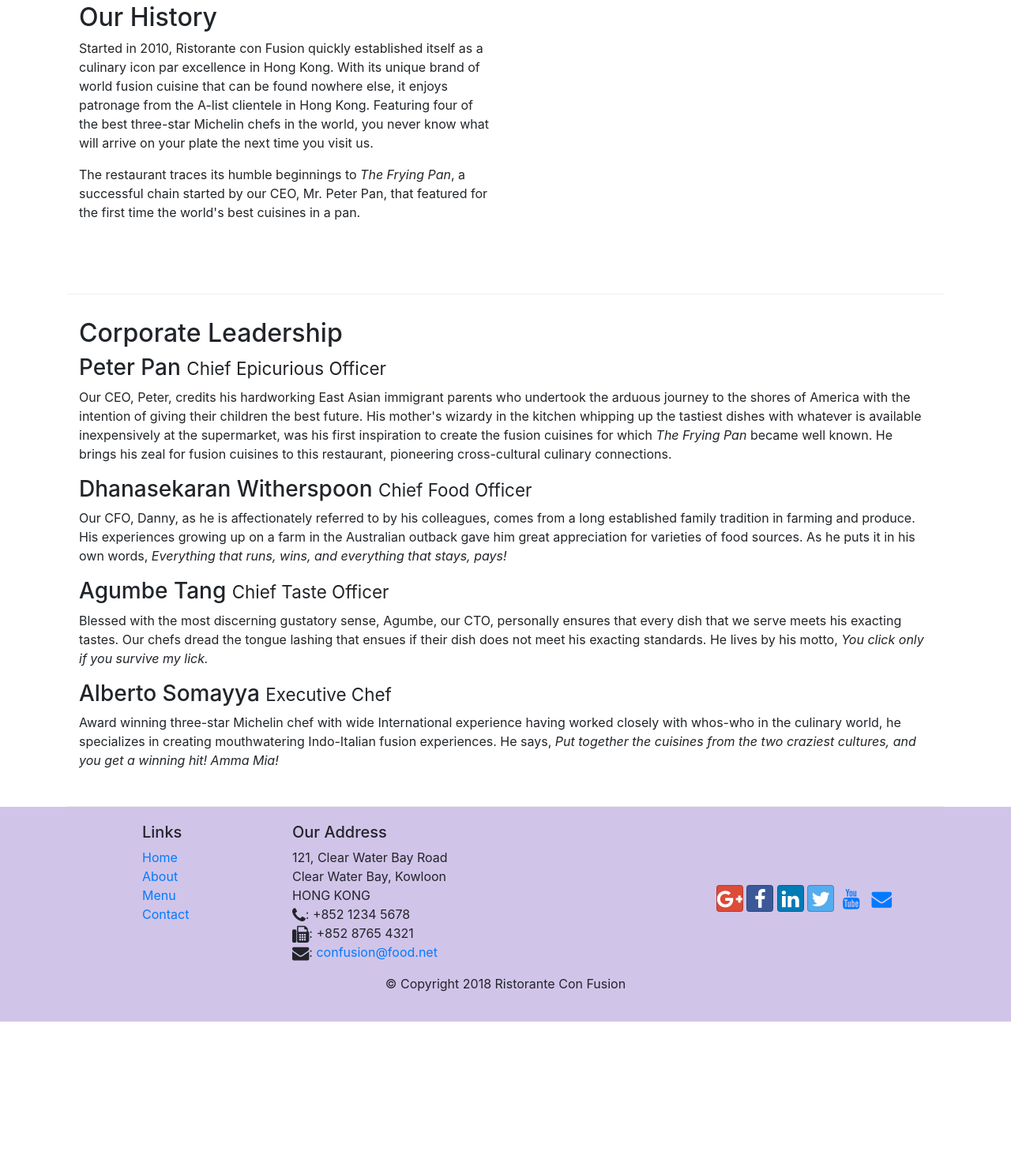
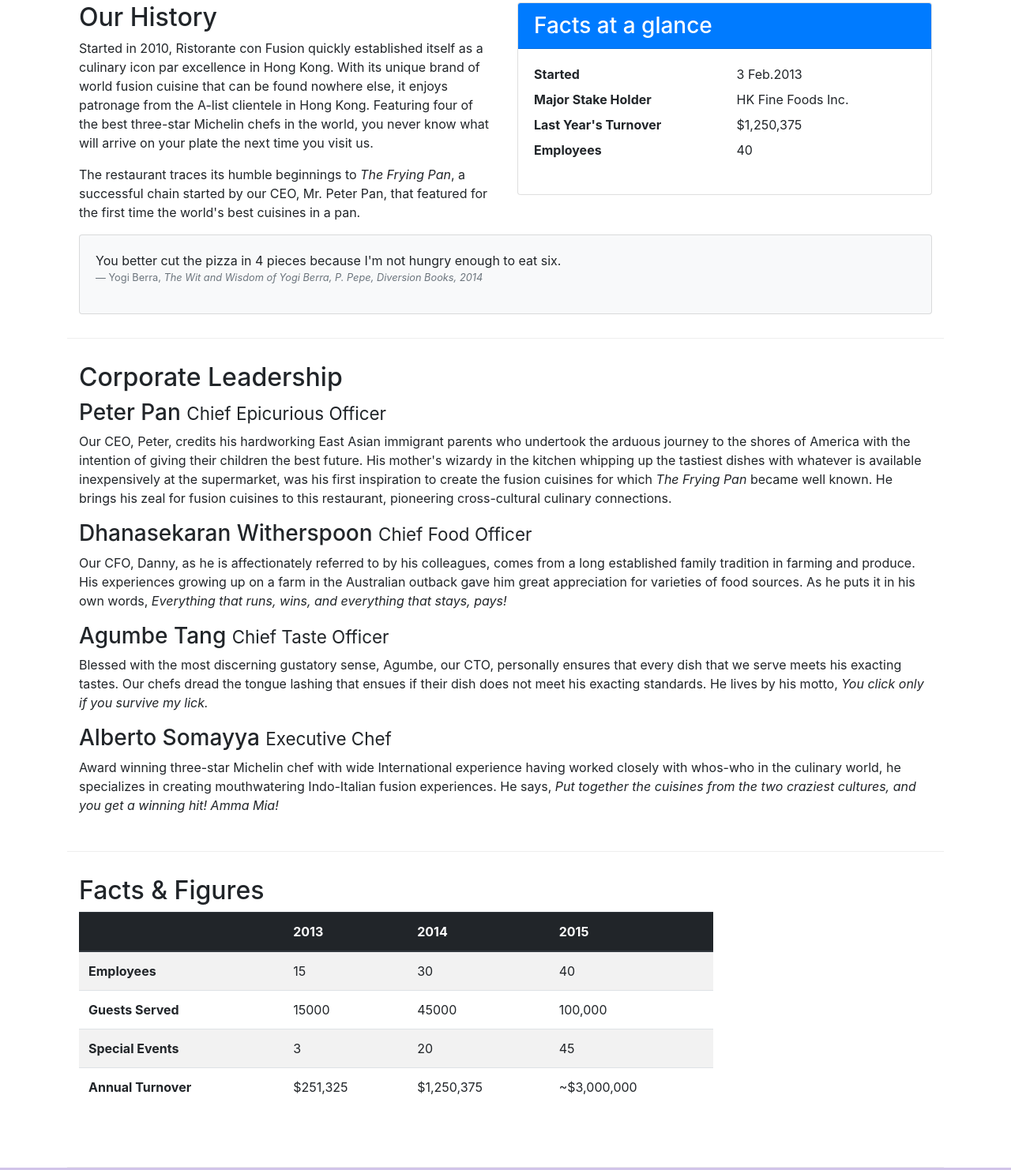
Before and after one commit to pratyush-pranav/bootstrap-4, a website: page aboutus.html in a window 1280 px wide. Shown: the part 492-1974 px from the top of the page at 79% size. Before the commit the page ends 1786 px from the top, so only its background shows below. Drawn offline with nearby package versions, Linux system fonts and the light colour scheme.

Commit message:
Tables and Cards

```diff
--- a/aboutus.html
+++ b/aboutus.html
@@ -67,7 +67,34 @@
                 <p>Started in 2010, Ristorante con Fusion quickly established itself as a culinary icon par excellence in Hong Kong. With its unique brand of world fusion cuisine that can be found nowhere else, it enjoys patronage from the A-list clientele in Hong Kong.  Featuring four of the best three-star Michelin chefs in the world, you never know what will arrive on your plate the next time you visit us.</p>
                 <p>The restaurant traces its humble beginnings to <em>The Frying Pan</em>, a successful chain started by our CEO, Mr. Peter Pan, that featured for the first time the world's best cuisines in a pan.</p>
             </div>
-            <div>
+            <div class="col-12 col-sm-6">
+                <div class="card">
+                    <h3 class="card-header bg-primary text-white">Facts at a glance</h3>
+                    <div class="card-body">
+                        <dl class="row">
+                            <dt class="col-6">Started</dt>
+                            <dd class="col-6">3 Feb.2013</dd>
+                            <dt class="col-6">Major Stake Holder</dt>
+                            <dd class="col-6">HK Fine Foods Inc.</dd>
+                            <dt class="col-6">Last Year's Turnover</dt>
+                            <dd class="col-6">$1,250,375</dd>
+                            <dt class="col-6">Employees</dt>
+                            <dd class="col-6">40</dd>
+                        </dl>
+                    </div>
+                </div>
+            </div>
+            <div class="col-12">
+                <div class="card card-body bg-light">
+                    <blockquote class="blockquuote">
+                        <p class="mb-0">You better cut the pizza in 4 pieces because
+                            I'm not hungry enough to eat six.
+                        </p>
+                        <footer class="blockquote-footer">Yogi Berra,
+                            <cite title="Source Title">The Wit and Wisdom of Yogi Berra, P. Pepe, Diversion Books, 2014</cite>
+                        </footer>
+                    </blockquote>
+                </div>
             </div>
         </div>
 
@@ -84,6 +111,50 @@
                 <h3>Alberto Somayya <small>Executive Chef</small></h3>
                 <p class="d-none d-sm-block">Award winning three-star Michelin chef with wide International experience having worked closely with whos-who in the culinary world, he specializes in creating mouthwatering Indo-Italian fusion experiences. He says, <em>Put together the cuisines from the two craziest cultures, and you get a winning hit! Amma Mia!</em></p>
             </div>
+       </div>
+       <div class="row row-content">
+           <div class="col-12 col-sm-9">
+               <h2>Facts &amp; Figures</h2>
+               <div class="table-responsive">
+                   <table class="table table-striped">
+                       <thead class="thead-dark">
+                            <tr>
+                                <th>&nbsp;</th>
+                                <th>2013</th>
+                                <th>2014</th>
+                                <th>2015</th>
+                            </tr>
+                       </thead>
+                        <tbody>
+                            <tr>
+                                <th>Employees</th>
+                                <td>15</td>
+                                <td>30</td>
+                                <td>40</td>
+                            </tr>
+                            <tr>
+                                <th>Guests Served</th>
+                                <td>15000</td>
+                                <td>45000</td>
+                                <td>100,000</td>
+                            </tr>
+                            <tr>
+                                <th>Special Events</th>
+                                <td>3</td>
+                                <td>20</td>
+                                <td>45</td>
+                            </tr>
+                            <tr>
+                                <th>Annual Turnover</th>
+                                <td>$251,325</td>
+                                <td>$1,250,375</td>
+                                <td>~$3,000,000</td>
+                            </tr>
+                        </tbody>
+                   </table>
+               </div>
+           </div>
+           <div class="col-12 col-sm-3"></div>
        </div>
 
     </div>
```
